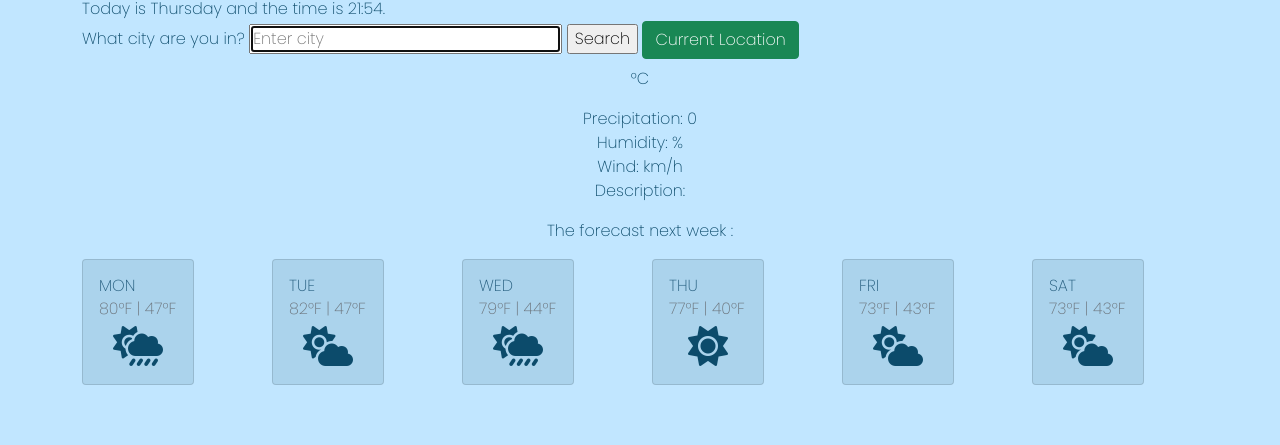
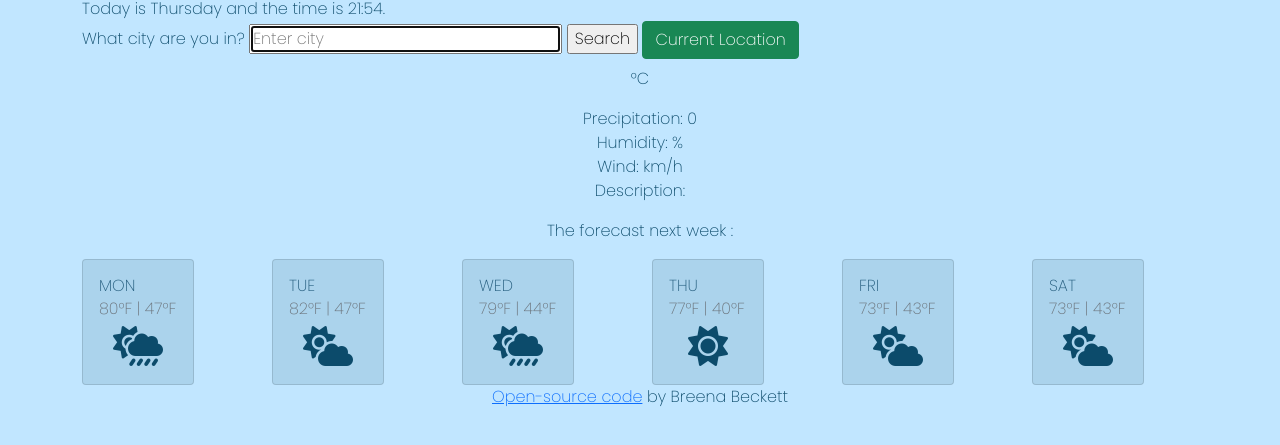
Before and after one commit to breenabeckett/my-weather-app, a website built with Parcel: page index.html in a window 1280 px wide. Shown: the part 79-524 px from the top of the page. Built offline with nearby package versions, Linux system fonts and the light colour scheme; no server answers.

Commit message:
Added open source code text and linked to github

```diff
--- a/index.html
+++ b/index.html
@@ -136,9 +136,11 @@
               <p class="card-text">
                 <i class="fas fa-cloud-sun weather-pic"></i>
               </p>
+
             </div>
           </div>
         </div>
+<p><a href="https://github.com/breenabeckett/my-weather-app">Open-source code</a> by Breena Beckett</p>
 
     </div>
 
```
